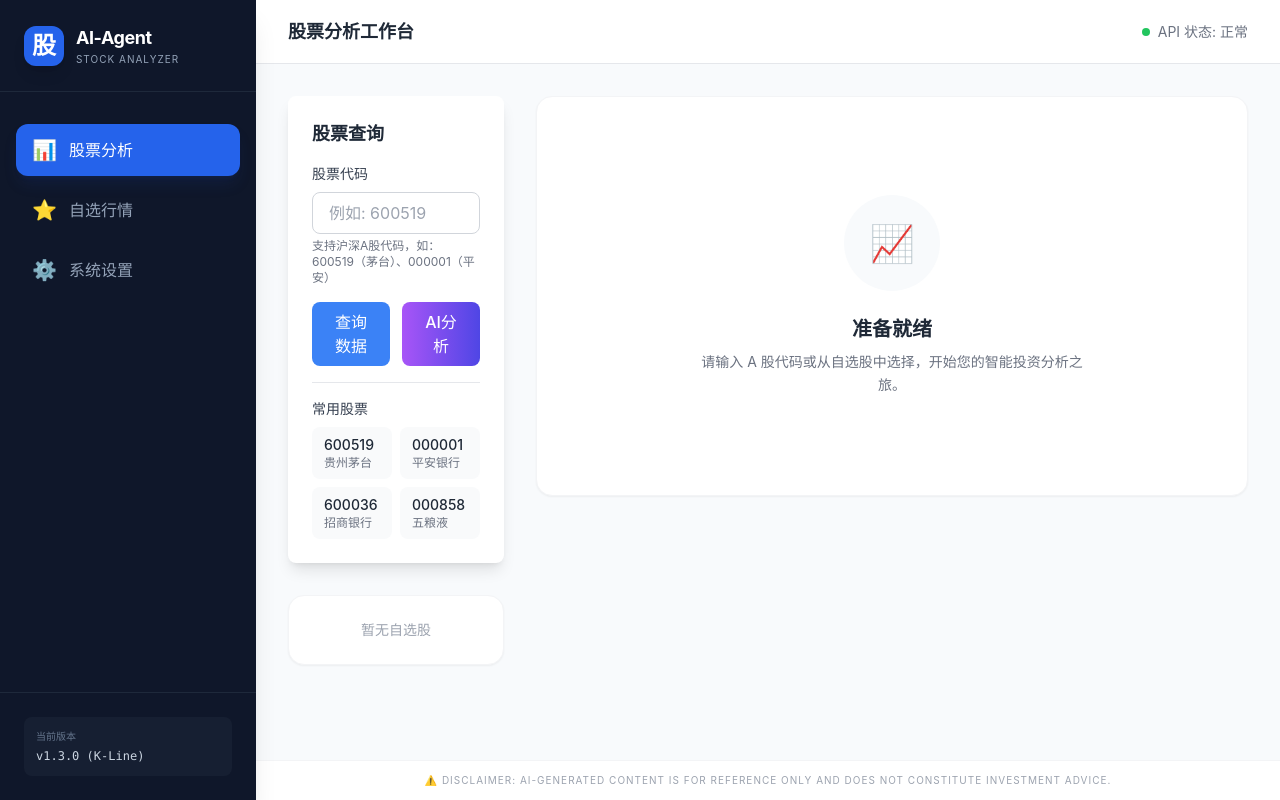
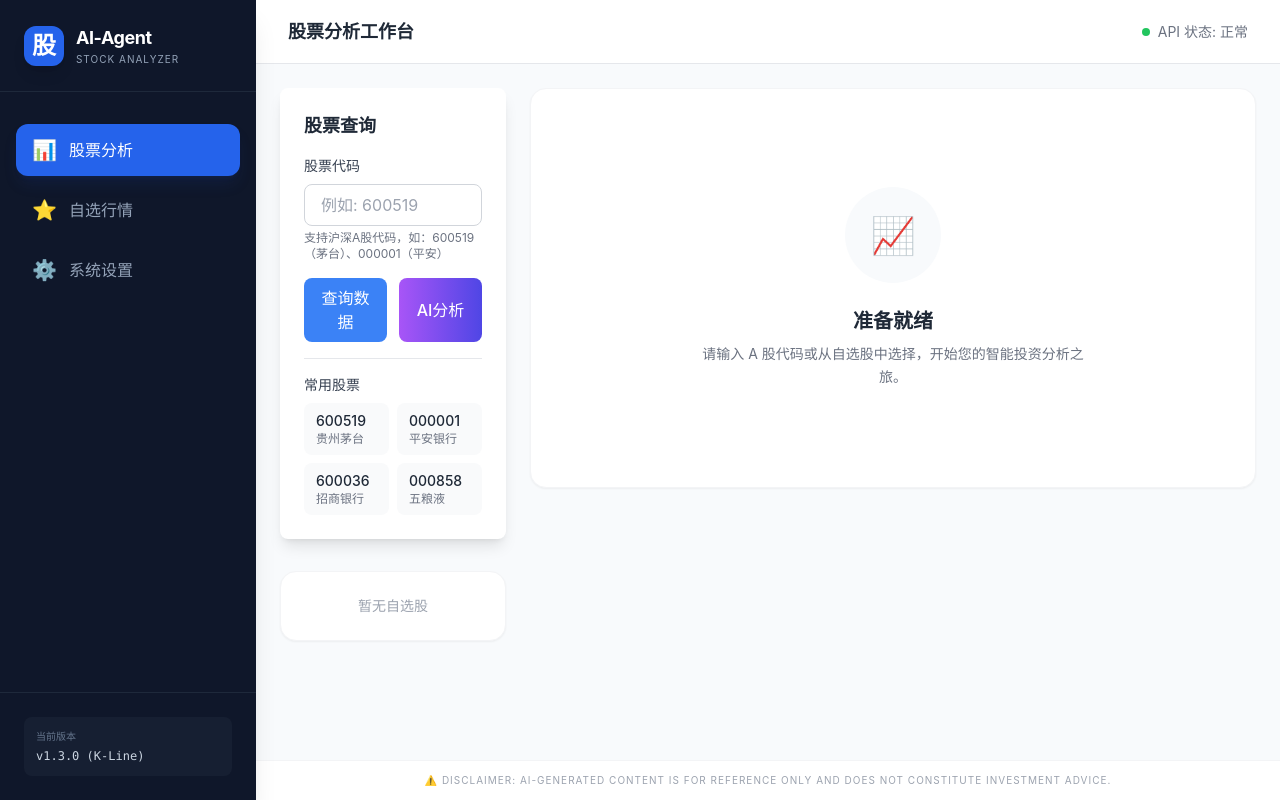
Before and after one commit to itsharex/stock-analyzer-wails, a React (Vite) app in the folder frontend/: page / in a window 1280 px wide. Built offline with nearby package versions, Linux system fonts and the light colour scheme; the HTML template or start-up script is replaced by a standard one.

Commit message:
UI: Expand main content area and remove side margins
- Remove max-w-7xl constraint in App.tsx to allow full-width layout
- Adjust padding in App.tsx and WatchlistDetail.tsx for a more spacious feel
- Increase technical analysis panel width to 480px
- Verified build success with pnpm build

```diff
--- a/frontend/src/App.tsx
+++ b/frontend/src/App.tsx
@@ -153,9 +153,9 @@ function App() {
         </header>
 
         {/* 内容滚动区 */}
-        <div className="flex-1 overflow-y-auto p-8">
+        <div className="flex-1 overflow-y-auto p-4 lg:p-6">
           {activeTab === 'analysis' ? (
-            <div className="max-w-7xl mx-auto grid grid-cols-1 lg:grid-cols-4 gap-8">
+            <div className="w-full grid grid-cols-1 lg:grid-cols-4 gap-6">
               <div className="lg:col-span-1 space-y-8">
                 <StockSearch
                   onStockDataLoaded={handleStockDataLoaded}
@@ -202,7 +202,7 @@ function App() {
               </div>
             </div>
           ) : activeTab === 'watchlist' ? (
-            <div className="max-w-7xl mx-auto grid grid-cols-1 lg:grid-cols-4 gap-8">
+            <div className="w-full grid grid-cols-1 lg:grid-cols-4 gap-6">
               <div className="lg:col-span-1">
                 <Watchlist
                   onSelectStock={handleSelectFromWatchlist}
--- a/frontend/src/components/WatchlistDetail.tsx
+++ b/frontend/src/components/WatchlistDetail.tsx
@@ -122,7 +122,7 @@ function WatchlistDetail({ stock }: WatchlistDetailProps) {
       {/* 主体内容区 */}
       <div className="flex-1 flex overflow-hidden">
         {/* 左侧图表区 */}
-        <div className="flex-1 flex flex-col p-4 overflow-y-auto">
+        <div className="flex-1 flex flex-col p-2 lg:p-4 overflow-y-auto">
           <div className="bg-white rounded-xl shadow-sm border border-slate-200 p-4 flex-1 flex flex-col">
             {/* 图表控制栏 */}
             <div className="flex items-center justify-between mb-4">
@@ -200,7 +200,7 @@ function WatchlistDetail({ stock }: WatchlistDetailProps) {
         </div>
 
         {/* 右侧技术分析师面板 */}
-        <div className="w-[450px] bg-slate-900 border-l border-slate-800 flex flex-col">
+        <div className="w-[480px] bg-slate-900 border-l border-slate-800 flex flex-col">
           <div className="p-4 border-b border-slate-800 flex items-center justify-between">
             <div className="flex items-center space-x-2 text-blue-400">
               <BrainCircuit className="w-5 h-5" />
```
Also changed, not shown: 1 other file (tests, documents, lock files or other folders).
